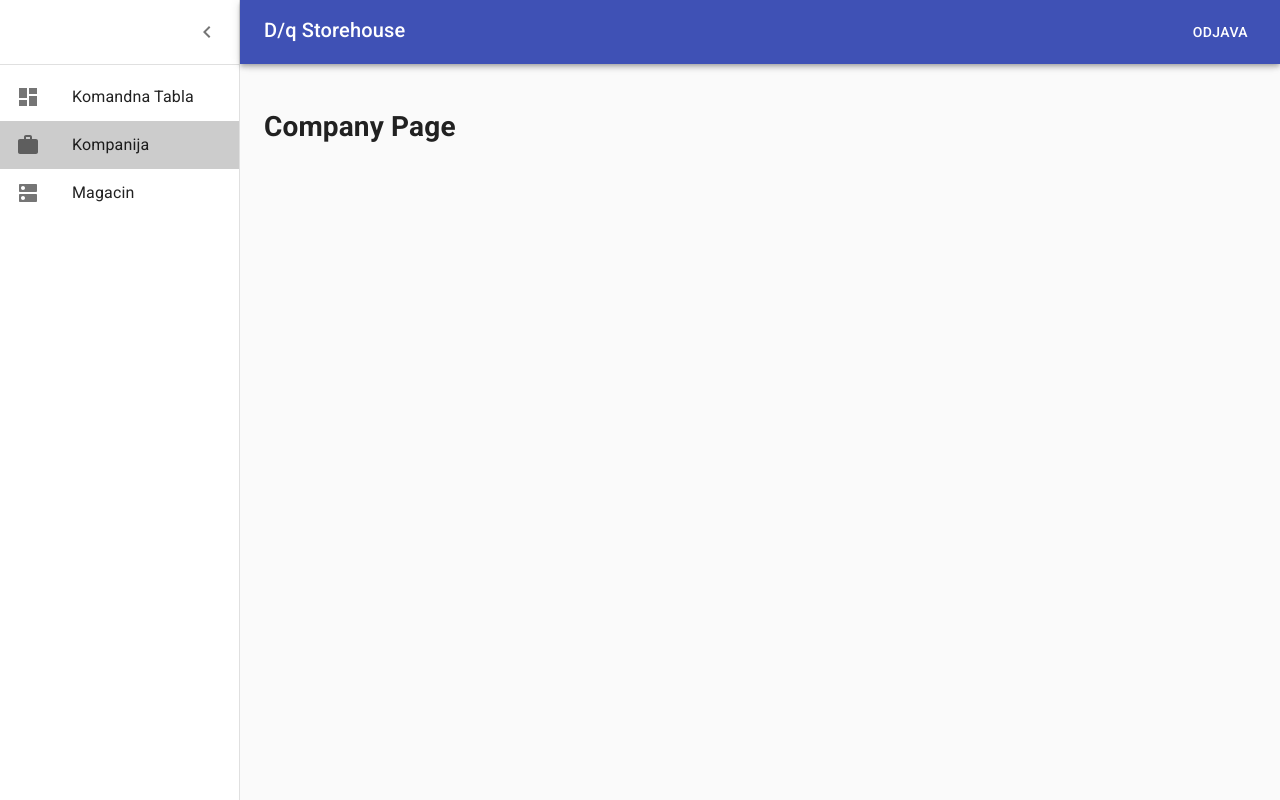
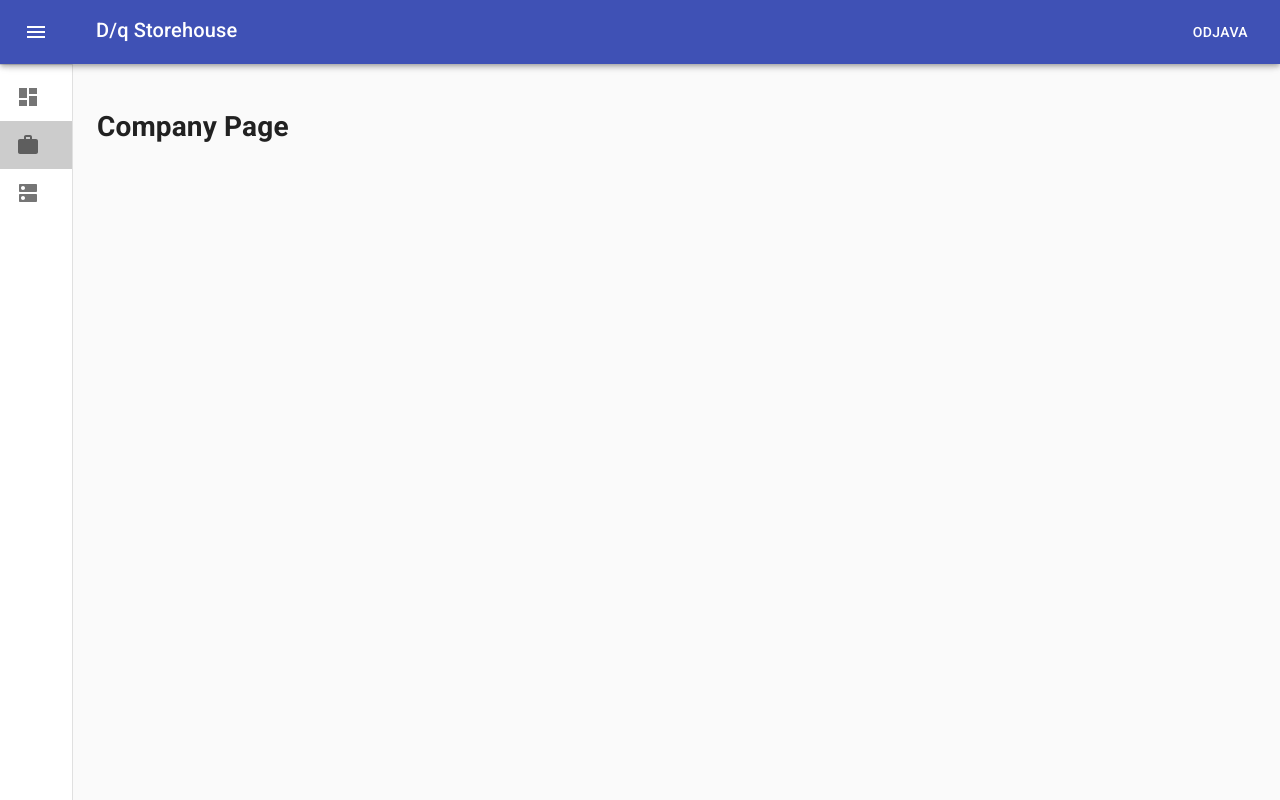
Before and after one commit to ivandrenjanin/dq-store-fe, a React (Create React App) app: page /company in a window 1280 px wide. Built offline with nearby package versions, Linux system fonts and the light colour scheme; sample sign-in values are in the browser's storage.

Commit message:
add drawer status

```diff
--- a/src/components/layout/layout.tsx
+++ b/src/components/layout/layout.tsx
@@ -117,17 +117,20 @@ export const Layout: FunctionComponent<LayoutProps> = ({
   location,
   children,
 }) => {
+  const drawerOpen = localStorage.getItem("drawerOpen") === "true";
+
   const classes = useStyles();
   const theme = useTheme();
-  console.log(location);
-  const [open, setOpen] = React.useState(true);
+  const [open, setOpen] = React.useState(drawerOpen);
   const [translate] = useTranslation("common");
 
   const handleDrawerOpen = () => {
+    localStorage.setItem("drawerOpen", "true");
     setOpen(true);
   };
 
   const handleDrawerClose = () => {
+    localStorage.setItem("drawerOpen", "false");
     setOpen(false);
   };
 
```
